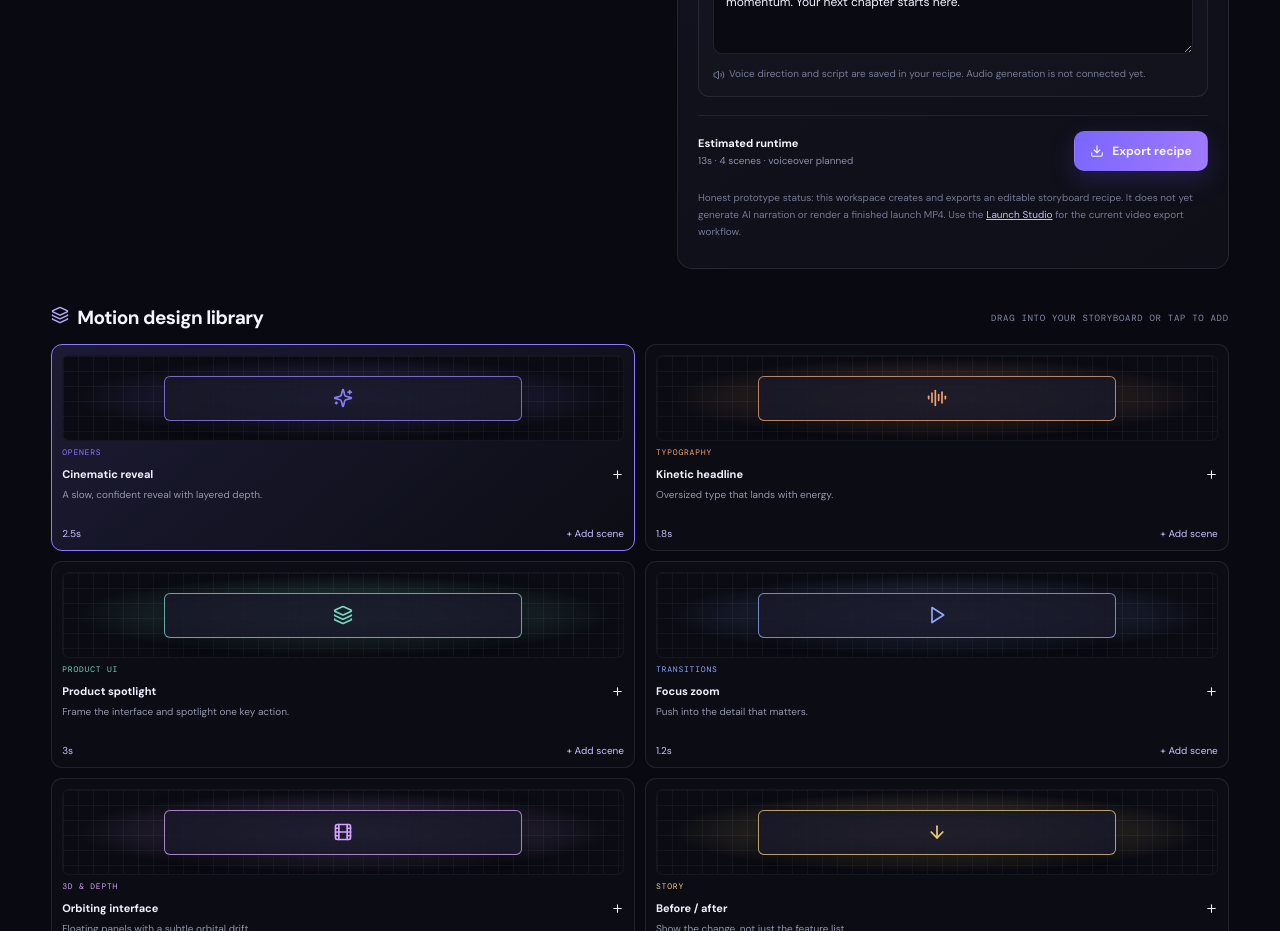
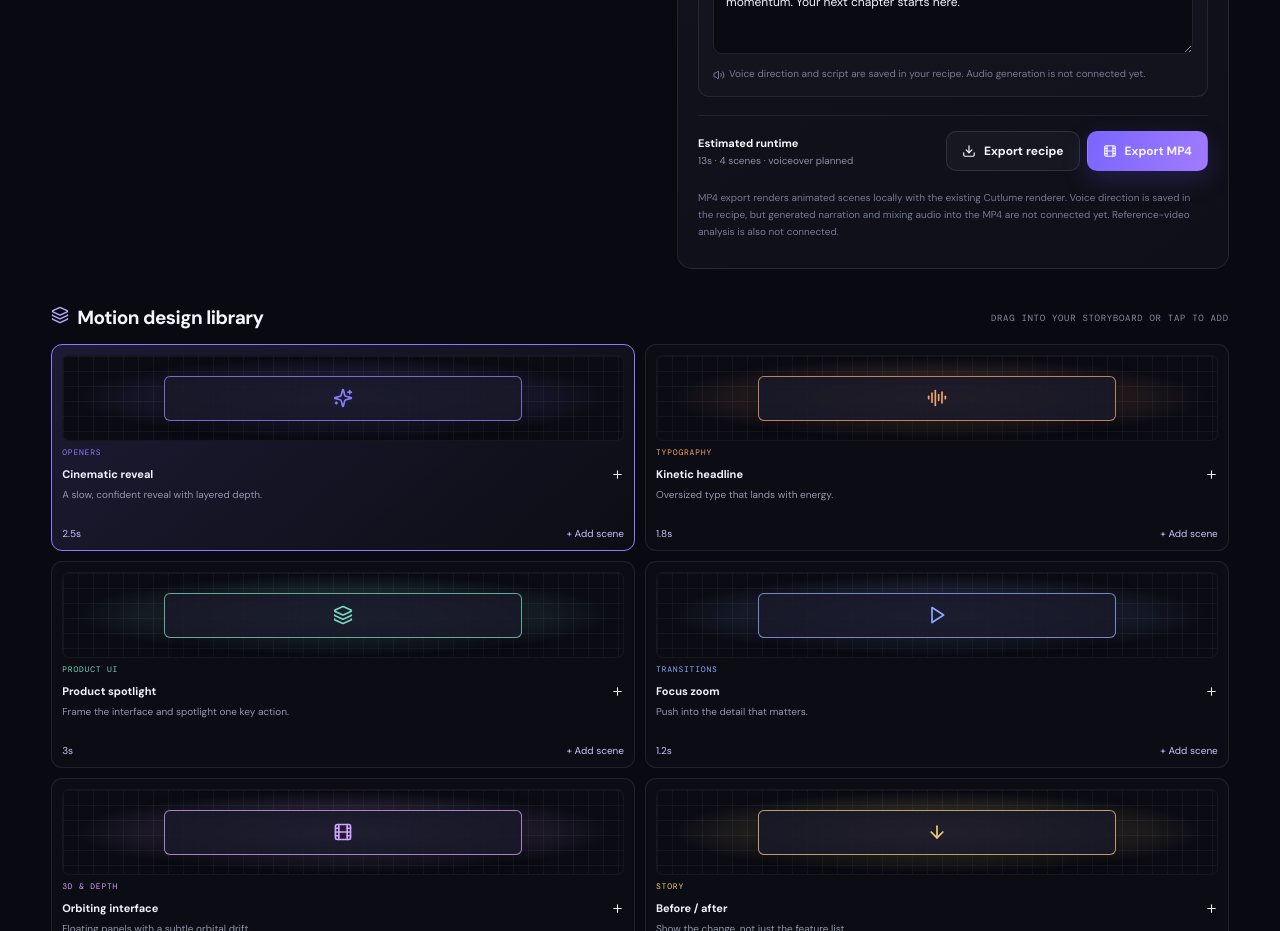
Before and after one commit to arhan1-hub/Cutlume, a Next.js app: page /motion in a window 1280 px wide. Shown: the part 1260-2191 px from the top of the page. Built offline with nearby package versions, Linux system fonts and the light colour scheme.

Commit message:
Connect motion storyboard to local MP4 renderer

```diff
--- a/app/motion/page.tsx
+++ b/app/motion/page.tsx
@@ -2,6 +2,7 @@
 
 import { useMemo, useState } from "react";
 import Link from "next/link";
+import { LaunchFilmComposition } from "../components/LaunchFilmComposition";
 import {
   ArrowLeft, ArrowDown, ArrowUp, AudioLines, Check, Clapperboard,
   Download, Film, GripVertical, Layers3, Mic2, Play, Plus, Sparkles,
@@ -50,6 +51,11 @@ export default function MotionStudioPage() {
   const [mode, setMode] = useState<"ai" | "manual">("ai");
   const [notice, setNotice] = useState("");
   const [dragging, setDragging] = useState<string | null>(null);
+  const [exporting, setExporting] = useState(false);
+  const [exportProgress, setExportProgress] = useState(0);
+  const [exportError, setExportError] = useState("");
+  const [exportSuccess, setExportSuccess] = useState("");
+  const [mood, setMood] = useState("Cinematic");
 
   const duration = useMemo(() => scenes.reduce((sum, scene) => sum + scene.seconds, 0), [scenes]);
 
@@ -98,6 +104,64 @@ export default function MotionStudioPage() {
     a.href = url; a.download = "cutlume-creative-recipe.json"; a.click();
     window.setTimeout(() => URL.revokeObjectURL(url), 1000);
     setNotice("Your editable creative recipe has been exported.");
+  }
+
+  async function exportMp4() {
+    if (exporting || scenes.length === 0) return;
+    setExporting(true);
+    setExportProgress(0);
+    setExportError("");
+    setExportSuccess("");
+    try {
+      const fps = 30;
+      const dimensions = { width: 1280, height: 720 };
+      const renderScenes = scenes.map((scene, index) => ({
+        id: scene.id,
+        kind: index === 0 ? "01 · OPEN" : index === scenes.length - 1 ? "CLOSING" : `SCENE ${String(index + 1).padStart(2, "0")}`,
+        title: scene.title.trim() || scene.preset.name,
+        subtitle: scene.preset.description,
+        duration: Math.max(2, scene.seconds),
+        motion: scene.preset.motion === "zoom" ? "Focus zoom" : scene.preset.motion === "orbit" ? "Slow reveal" : scene.preset.motion === "split" ? "Slide & settle" : scene.preset.motion === "cursor" ? "Slide & settle" : scene.preset.motion === "type" ? "Focus zoom" : "Slow reveal",
+      }));
+      const durationInFrames = renderScenes.reduce((sum, scene) => sum + Math.max(2, Math.round(scene.duration * fps)), 0);
+      if (typeof window === "undefined" || !("VideoEncoder" in window)) {
+        throw new Error("This browser does not support local MP4 encoding. Try a recent desktop version of Chrome or Edge.");
+      }
+      setExportProgress(3);
+      const { canRenderMediaOnWeb, renderMediaOnWeb } = await import("@remotion/web-renderer");
+      const support = await canRenderMediaOnWeb({ ...dimensions, container: "mp4", videoCodec: "h264", muted: true });
+      if (!support.canRender) {
+        throw new Error(support.issues.filter(issue => issue.severity === "error").map(issue => issue.message).join(" ") || "This browser cannot render the selected MP4 format.");
+      }
+      setExportProgress(8);
+      const { getBlob } = await renderMediaOnWeb({
+        composition: { component: LaunchFilmComposition, durationInFrames, fps, width: dimensions.width, height: dimensions.height, id: "cutlume-motion-studio", defaultProps: { scenes: renderScenes, mood, projectName: productUrl ? (() => { try { return new URL(productUrl).hostname.replace(/^www\\./, ""); } catch { return "Your product"; } })() : "Your product" } },
+        inputProps: { scenes: renderScenes, mood, projectName: productUrl ? (() => { try { return new URL(productUrl).hostname.replace(/^www\\./, ""); } catch { return "Your product"; } })() : "Your product" },
+        container: "mp4",
+        videoCodec: "h264",
+        muted: true,
+        onProgress: ({ progress }: { progress: number }) => {
+          const percent = Math.max(8, Math.min(99, Math.round(progress * 100)));
+          setExportProgress(current => current === percent ? current : percent);
+        },
+      });
+      const blob = await getBlob();
+      if (!blob || blob.size === 0) throw new Error("The renderer did not produce a video file. Try removing a scene and exporting again.");
+      const url = URL.createObjectURL(blob);
+      const anchor = document.createElement("a");
+      anchor.href = url;
+      anchor.download = "cutlume-motion-launch.mp4";
+      document.body.appendChild(anchor);
+      anchor.click();
+      anchor.remove();
+      window.setTimeout(() => URL.revokeObjectURL(url), 60000);
+      setExportProgress(100);
+      setExportSuccess("Your MP4 is ready. This export contains animated scenes and is currently silent; voice generation is not connected yet.");
+    } catch (error) {
+      setExportError(error instanceof Error ? error.message : "MP4 export could not finish.");
+    } finally {
+      setExporting(false);
+    }
   }
 
   const activePreset = presets.find(item => item.id === selected) || presets[0];
@@ -203,10 +267,16 @@ export default function MotionStudioPage() {
               </div>
               <div style={{display:"flex",justifyContent:"space-between",gap:12,alignItems:"center",marginTop:18,paddingTop:15,borderTop:"1px solid #ffffff12"}}>
                 <div><div style={{fontSize:11,fontWeight:700}}>Estimated runtime</div><div style={{fontSize:10,color:"#8c8fa8",marginTop:4}}>{duration}s · {scenes.length} scenes{voiceEnabled ? " · voiceover planned" : ""}</div></div>
-                <button className="m-btn primary" onClick={exportRecipe}><Download size={14}/> Export recipe</button>
+                <div style={{display:"flex",gap:7,flexWrap:"wrap",justifyContent:"flex-end"}}>
+                  <button className="m-btn" onClick={exportRecipe}><Download size={14}/> Export recipe</button>
+                  <button className="m-btn primary" onClick={exportMp4} disabled={exporting || scenes.length === 0}>{exporting ? <><span className="m-live"/> Rendering {exportProgress}%</> : <><Film size={14}/> Export MP4</>}</button>
+                </div>
               </div>
+              {exporting && <div className="m-notice" role="status" aria-live="polite"><span>Rendering MP4 locally in your browser — {exportProgress}%</span><div style={{height:4,background:"#ffffff18",borderRadius:9,overflow:"hidden",marginTop:9}}><div style={{height:"100%",width:`${exportProgress}%`,background:"linear-gradient(90deg,#8b7bff,#f49bc0)",transition:"width .2s"}}/></div></div>}
+              {exportError && <div className="m-notice" role="alert" style={{borderColor:"#ff8f9b66",color:"#ffc4cb"}}><strong>Export couldn't finish.</strong><br/>{exportError}</div>}
+              {exportSuccess && <div className="m-notice" role="status"><Check size={13} style={{display:"inline",marginRight:7}}/>{exportSuccess}</div>}
               {notice && <div className="m-notice" role="status"><Check size={13} style={{display:"inline",marginRight:7}}/>{notice}</div>}
-              <p className="m-footnote">Honest prototype status: this workspace creates and exports an editable storyboard recipe. It does not yet generate AI narration or render a finished launch MP4. Use the <Link href="/" style={{color:"#c9beff",textDecoration:"underline"}}>Launch Studio</Link> for the current video export workflow.</p>
+              <p className="m-footnote">MP4 export renders animated scenes locally with the existing Cutlume renderer. Voice direction is saved in the recipe, but generated narration and mixing audio into the MP4 are not connected yet. Reference-video analysis is also not connected.</p>
             </div>
           </div>
         </section>
```
